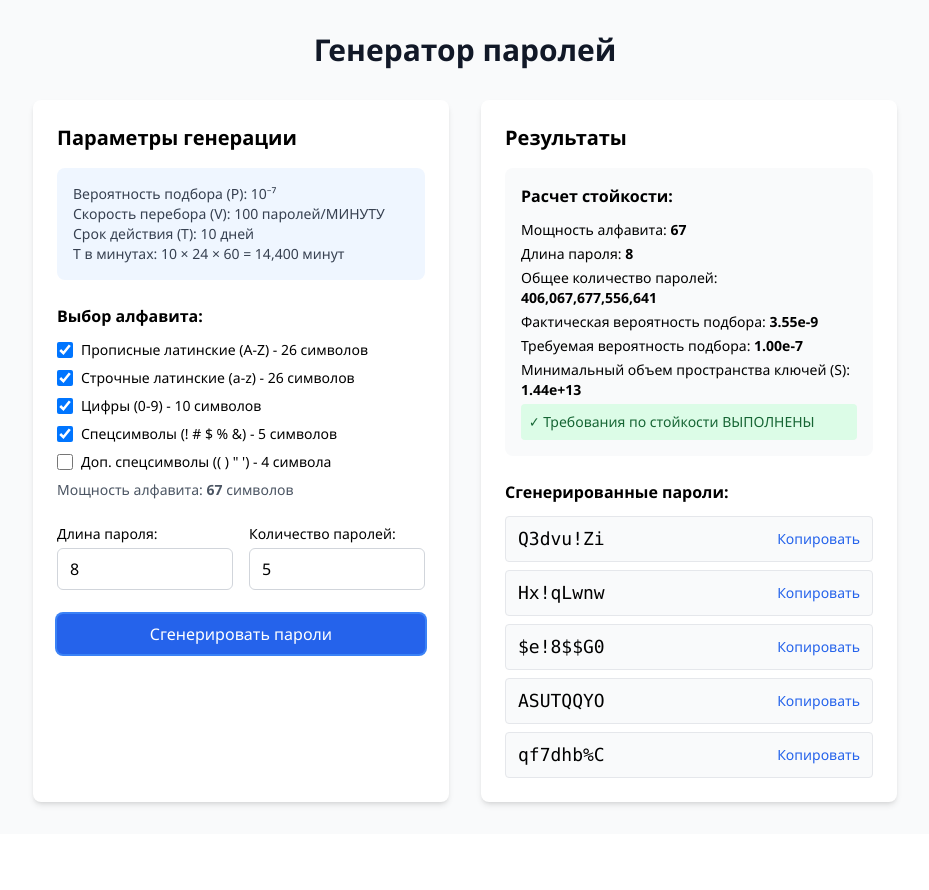
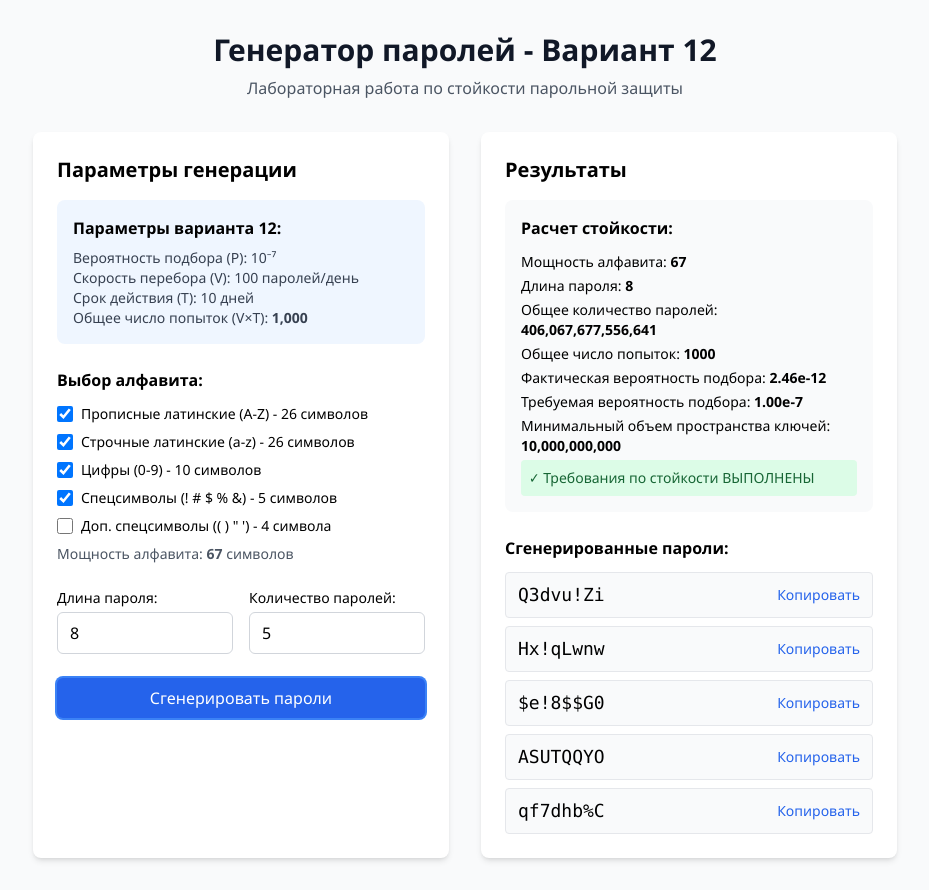
Before and after one commit to stepanpomazov/pass-gen, a Next.js app in the folder my-app/: page / in a window 1280 px wide. Both pictures are taken after a click on the button "Сгенерировать пароли". Shown: the whole page, without its empty margins (175-1104 px from the left). Before the commit the page ends 834 px from the top, so only its background shows below. Built offline with nearby package versions, Linux system fonts and the light colour scheme.

Commit message:
minor fixes

```diff
--- a/my-app/components/PasswordGenerator.tsx
+++ b/my-app/components/PasswordGenerator.tsx
@@ -65,14 +65,18 @@ export default function PasswordGenerator() {
     }
 
     const calculateStrength = (alphabetSize: number, length: number) => {
-        const V = 100;
-        const T_minutes = 10 * 24 * 60;
+        const V = 100; // паролей/день
+        const T_days = 10; // дней
         const P_required = 10 ** -7;
 
+        // Общее количество попыток за срок действия
+        const totalAttempts = V * T_days; // 100 × 10 = 1000 попыток
+
         const totalCombinations = Math.pow(alphabetSize, length);
-        const actualProbability = (V * T_minutes) / totalCombinations;
+        const actualProbability = totalAttempts / totalCombinations;
 
-        const minKeySpace = Math.ceil((V * T_minutes) / P_required);
+        // Минимальный объем пространства ключей по формуле S* = ⌈V·T/P⌉
+        const minKeySpace = Math.ceil(totalAttempts / P_required);
 
         const meetsRequirements = actualProbability <= P_required;
 
@@ -82,7 +86,8 @@ export default function PasswordGenerator() {
             actualProbability,
             requiredProbability: P_required,
             meetsRequirements,
-            minKeySpace
+            minKeySpace,
+            totalAttempts
         };
     }
 
@@ -116,8 +121,11 @@ export default function PasswordGenerator() {
             <div className="max-w-4xl mx-auto px-4">
                 <div className="text-center mb-8">
                     <h1 className="text-3xl font-bold text-gray-900 mb-2">
-                        Генератор паролей
+                        Генератор паролей - Вариант 12
                     </h1>
+                    <p className="text-gray-600">
+                        Лабораторная работа по стойкости парольной защиты
+                    </p>
                 </div>
 
                 <div className="grid grid-cols-1 lg:grid-cols-2 gap-8">
@@ -125,11 +133,12 @@ export default function PasswordGenerator() {
                         <h2 className="text-xl font-semibold mb-4">Параметры генерации</h2>
 
                         <div className="mb-6 p-4 bg-blue-50 rounded-lg">
+                            <h3 className="font-semibold mb-2">Параметры варианта 12:</h3>
                             <div className="text-sm text-gray-700">
                                 <p>Вероятность подбора (P): 10⁻⁷</p>
-                                <p>Скорость перебора (V): 100 паролей/МИНУТУ</p>
+                                <p>Скорость перебора (V): 100 паролей/день</p>
                                 <p>Срок действия (T): 10 дней</p>
-                                <p>T в минутах: 10 × 24 × 60 = 14,400 минут</p>
+                                <p>Общее число попыток (V×T): <strong>1,000</strong></p>
                             </div>
                         </div>
 
@@ -206,9 +215,10 @@ export default function PasswordGenerator() {
                                     <p>Мощность алфавита: <strong>{strengthResult.alphabetSize}</strong></p>
                                     <p>Длина пароля: <strong>{passwordLength}</strong></p>
                                     <p>Общее количество паролей: <strong>{strengthResult.totalCombinations.toLocaleString()}</strong></p>
+                                    <p>Общее число попыток: <strong>{strengthResult.totalAttempts}</strong></p>
                                     <p>Фактическая вероятность подбора: <strong>{strengthResult.actualProbability.toExponential(2)}</strong></p>
                                     <p>Требуемая вероятность подбора: <strong>{strengthResult.requiredProbability.toExponential(2)}</strong></p>
-                                    <p>Минимальный объем пространства ключей (S): <strong>{strengthResult.minKeySpace.toExponential(2)}</strong></p>
+                                    <p>Минимальный объем пространства ключей: <strong>{strengthResult.minKeySpace.toLocaleString()}</strong></p>
                                     <div className={`mt-2 p-2 rounded ${
                                         strengthResult.meetsRequirements
                                             ? 'bg-green-100 text-green-800'
```
